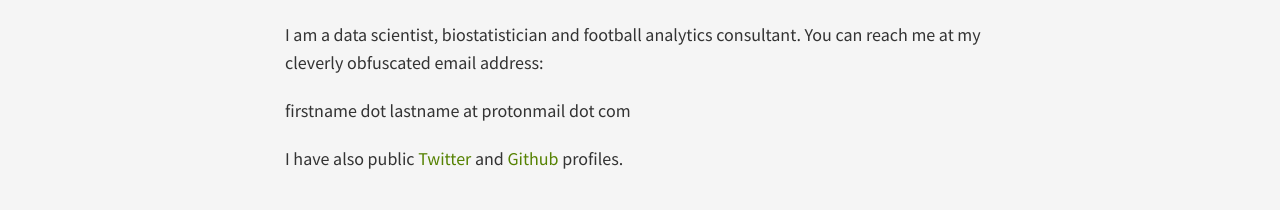
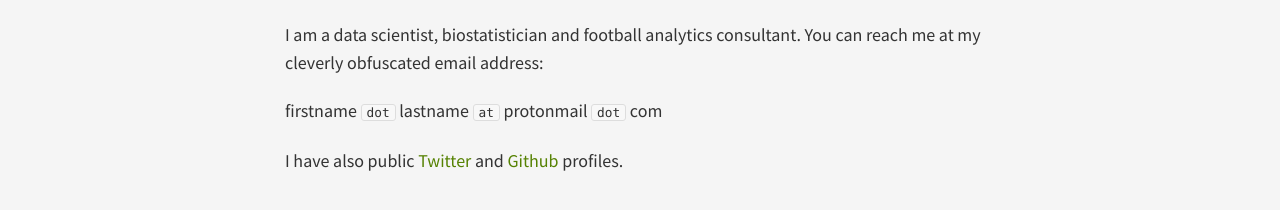
Before and after one commit to huffyhenry/huffyhenry.github.io, a Jekyll site: the page built from about/index.md, in a window 1280 px wide. Shown: the part 182-392 px from the top of the page. Built offline with Jekyll 4.4.1, drawn with Linux system fonts in a browser that asks for light colours.

Commit message:
Prettify email

```diff
--- a/about/index.md
+++ b/about/index.md
@@ -6,7 +6,7 @@ title: Marek Kwiatkowski
 I am a data scientist, biostatistician and football analytics
 consultant. You can reach me at my cleverly obfuscated email address:
 
-firstname dot lastname at protonmail dot com
+firstname `dot` lastname `at` protonmail `dot` com
 
 I have also public <a href="https://twitter.com/statlurker">Twitter</a>
 and <a href="https://github.com/huffyhenry">Github</a> profiles.
```
